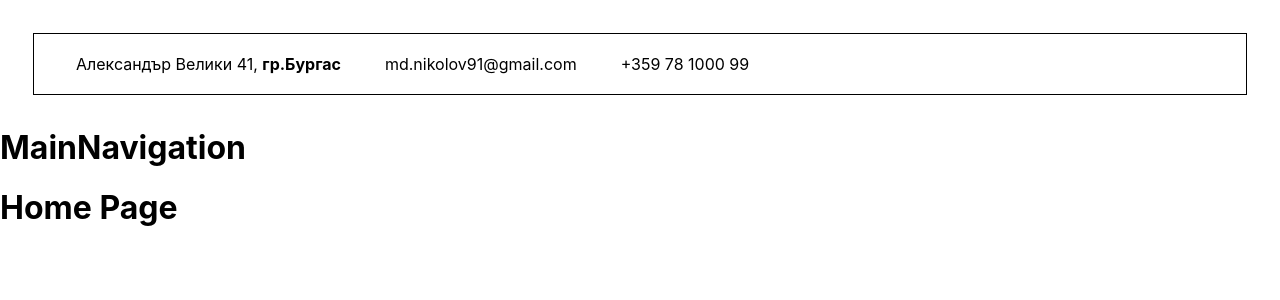
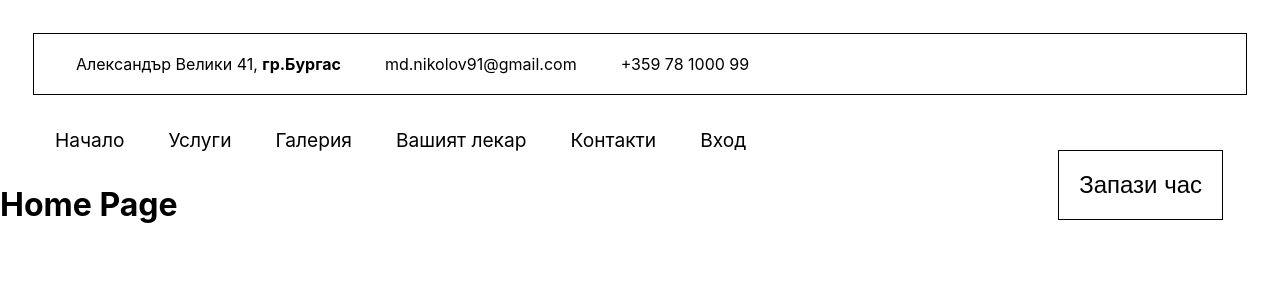
Before and after one commit to stefanovagloriaa/medical-appointment-app, a Next.js app: page / in a window 1280 px wide. Shown: the top 300 px of the page. Built offline with nearby package versions, Linux system fonts and the light colour scheme.

Commit message:
MainNavigation edited

```diff
--- a/components/MainNavigation.js
+++ b/components/MainNavigation.js
@@ -1,7 +1,33 @@
+import { Fragment } from "react";
+import Link from "next/link";
 import classes from "./MainNavigation.module.css";
 
 const MainNavigation = () => {
-  return <h1>MainNavigation</h1>;
+  return (
+    <Fragment>
+      <div className={classes.topnav}>
+        <Link href="/">
+          <li>Начало</li>
+        </Link>
+        <Link href="/services">
+          <li>Услуги</li>
+        </Link>
+        <Link href="/gallery">
+          <li>Галерия</li>
+        </Link>
+        <Link href="/about">
+          <li>Вашият лекар</li>
+        </Link>
+        <Link href="/contacts">
+          <li>Контакти</li>
+        </Link>
+        <Link href="/login">
+          <li>Вход</li>
+        </Link>
+        <button className={classes.buttonStyle}>Запази час</button>
+      </div>
+    </Fragment>
+  );
 };
 
 export default MainNavigation;
--- a/components/MainNavigation.module.css
+++ b/components/MainNavigation.module.css
@@ -0,0 +1,25 @@
+.topnav {
+    margin: 33px;
+
+}
+
+.topnav li {
+    display: inline;
+    margin: 22px;
+    text-decoration: none;
+    color: black;
+    font-size: larger;
+}
+
+.buttonStyle {
+    border-style: solid;
+    border-width: 1px;
+    border-color: black;
+    padding: 20px;
+    background-color: transparent;
+    cursor: pointer;
+    position: absolute;
+    right: 35px;
+    margin: 22px;
+    font-size: x-large;
+}
```
